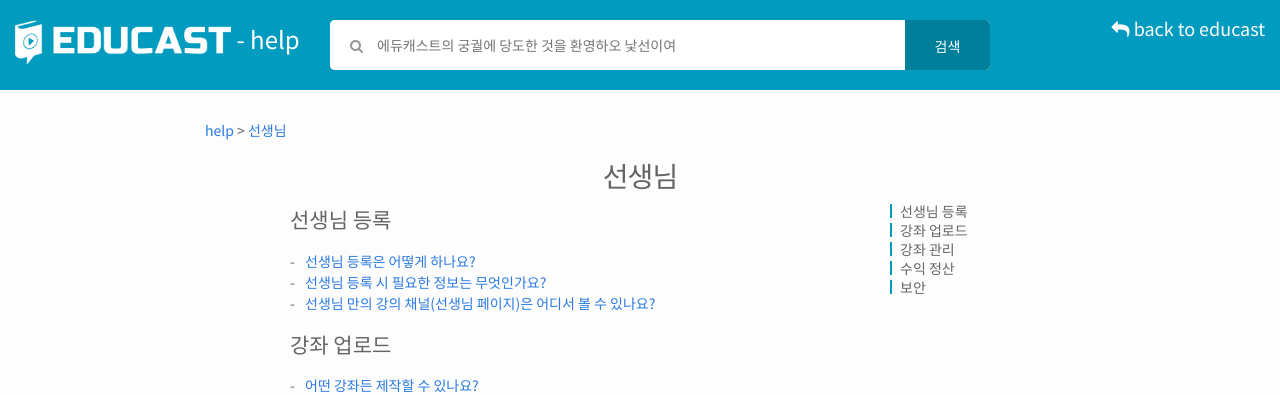
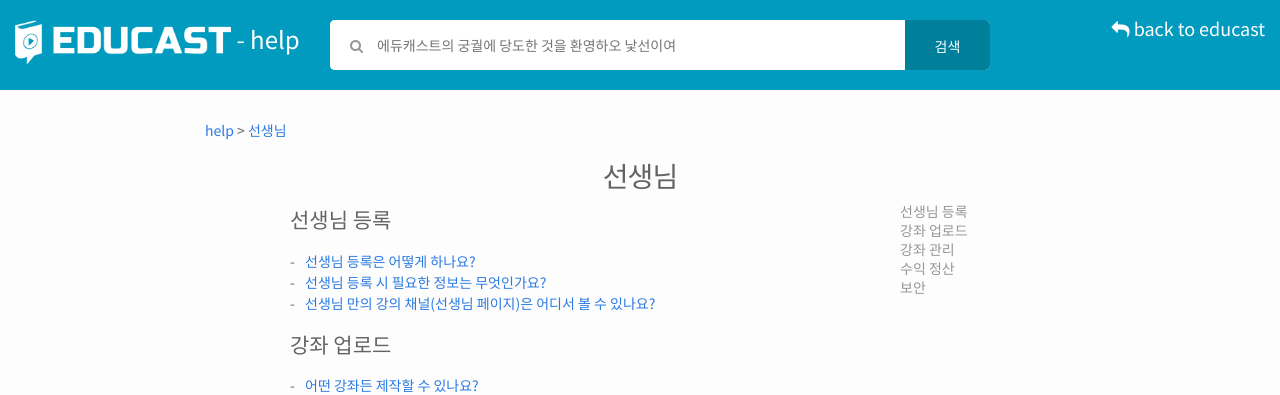
Before and after one commit to shaircast/educast-help, a Jekyll site: the page built from teacher/index.html, in a window 1280 px wide. Shown: the top 395 px of the page. Built offline with Jekyll 4.4.1, drawn with Linux system fonts in a browser that asks for light colours; nearby versions of some CDN libraries.

Commit message:
design update - category menu

```diff
--- a/_layouts/category.html
+++ b/_layouts/category.html
@@ -22,7 +22,7 @@ layout: default
       <div class="category-menu">
         <ul>
           {% for post in category_pages %}
-          <li class="active"><a href="#{{ post.title | slugify }}">{{ post.title }}</a></li>
+          <li><a href="#{{ post.title | slugify }}">{{ post.title }}</a></li>
           {% endfor %}
         </ul>
       </div>
--- a/_sass/layout/_category.scss
+++ b/_sass/layout/_category.scss
@@ -14,12 +14,13 @@
           padding-left: $spacing-unit / 3 - 2px;
           border-left: 2px solid transparent;
           color: #969696;
-          &.active {
+          &:hover {
             border-left: 2px solid #039cbf;
             color: $text-color;
           }
           a:hover, a:visited, a:link {
             color: inherit;
+            text-decoration: none;
           }
         }
       }
```
